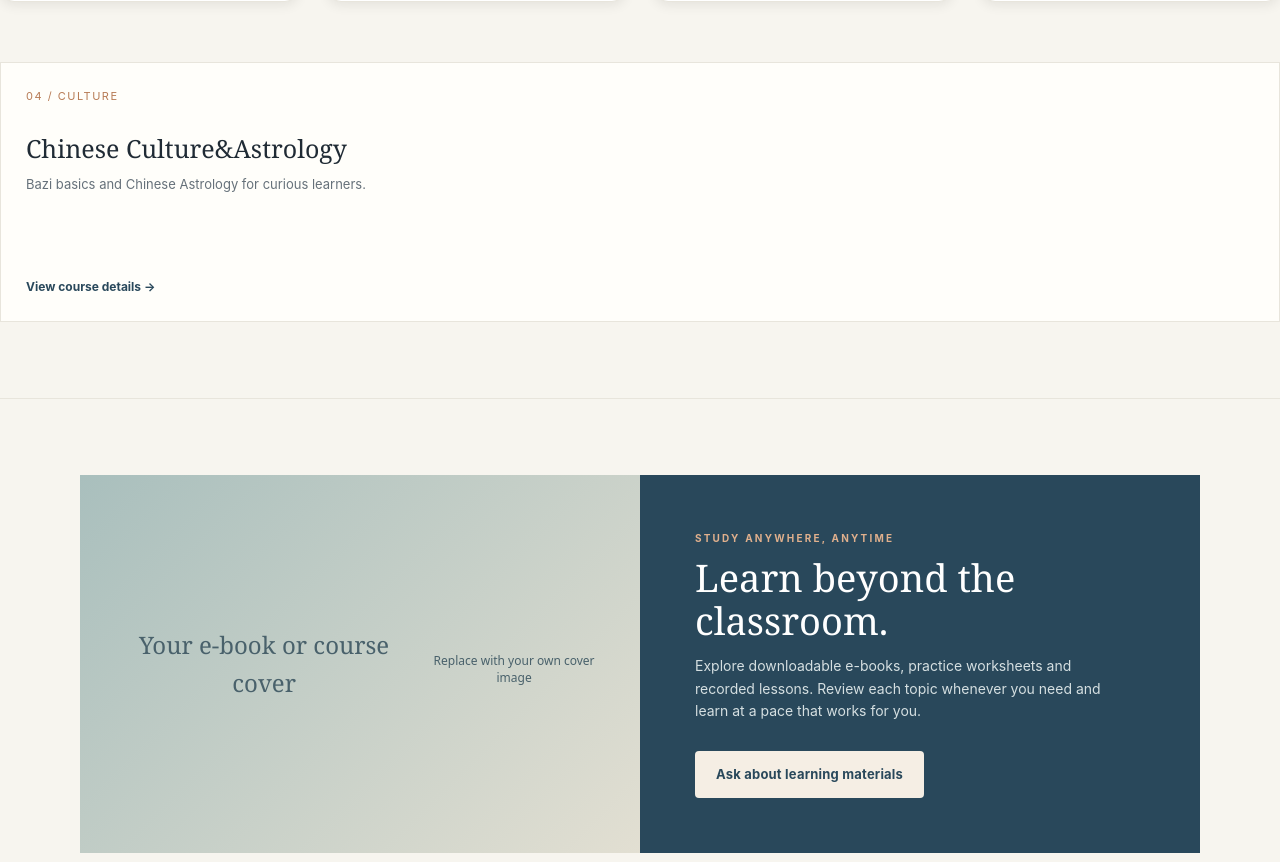
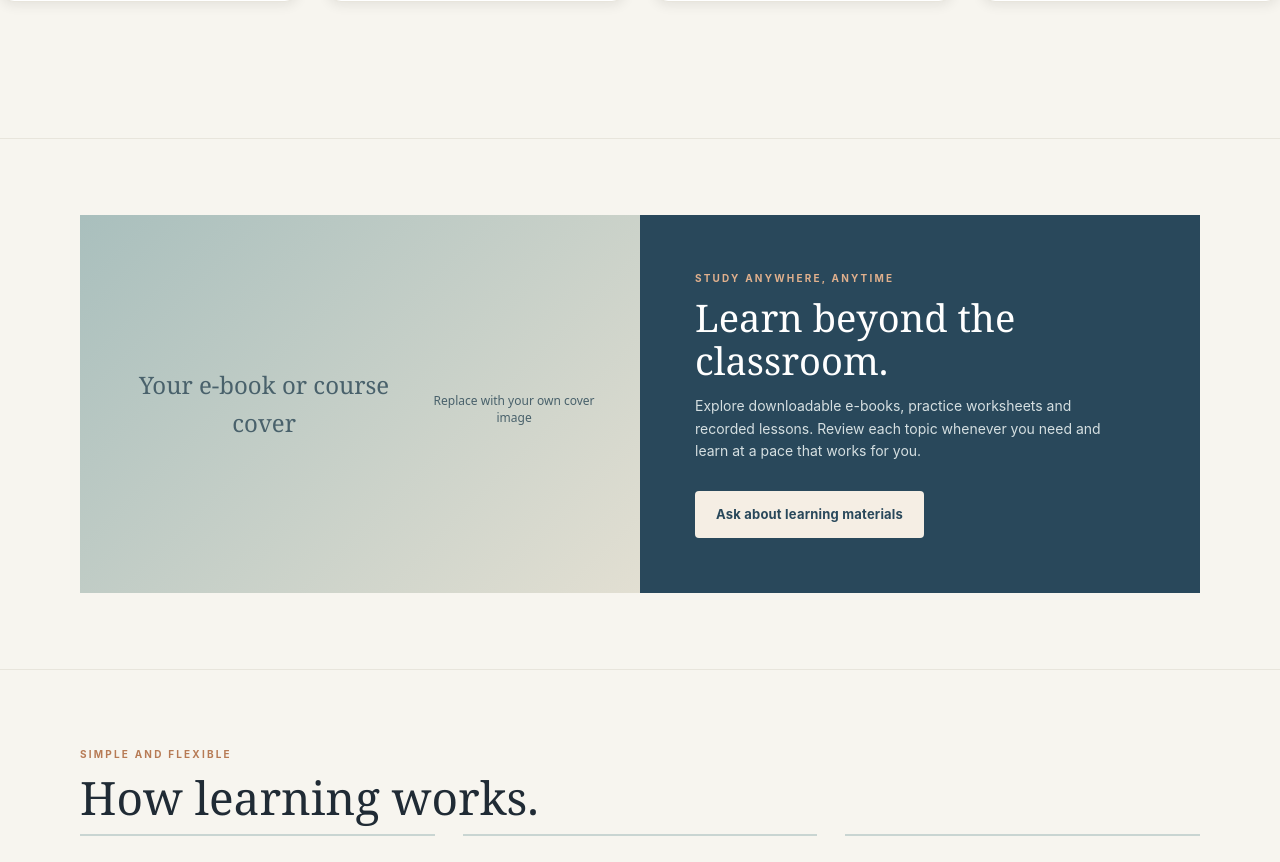
Before and after one commit to elena102599-bit/chinese-teaching, a plain HTML site: page index.html in a window 1280 px wide. Shown: the part 3773-4635 px from the top of the page. Drawn offline with Linux system fonts and the light colour scheme.

Commit message:
Update index.html

```diff
--- a/index.html
+++ b/index.html
@@ -196,8 +196,6 @@ footer{padding:28px 0;color:var(--muted);font-size:11px;display:flex;justify-con
     </div>
 </section>
 <!-- ========== END: Courses Block ========== -->
-
-                    <article class="card"><div class="num">04 / CULTURE</div><h3>Chinese Culture&Astrology</h3><p>Bazi basics and Chinese Astrology for curious learners.</p><a href="#contact">View course details →</a></article>
                 </div>
             </div>
         </div>
```
